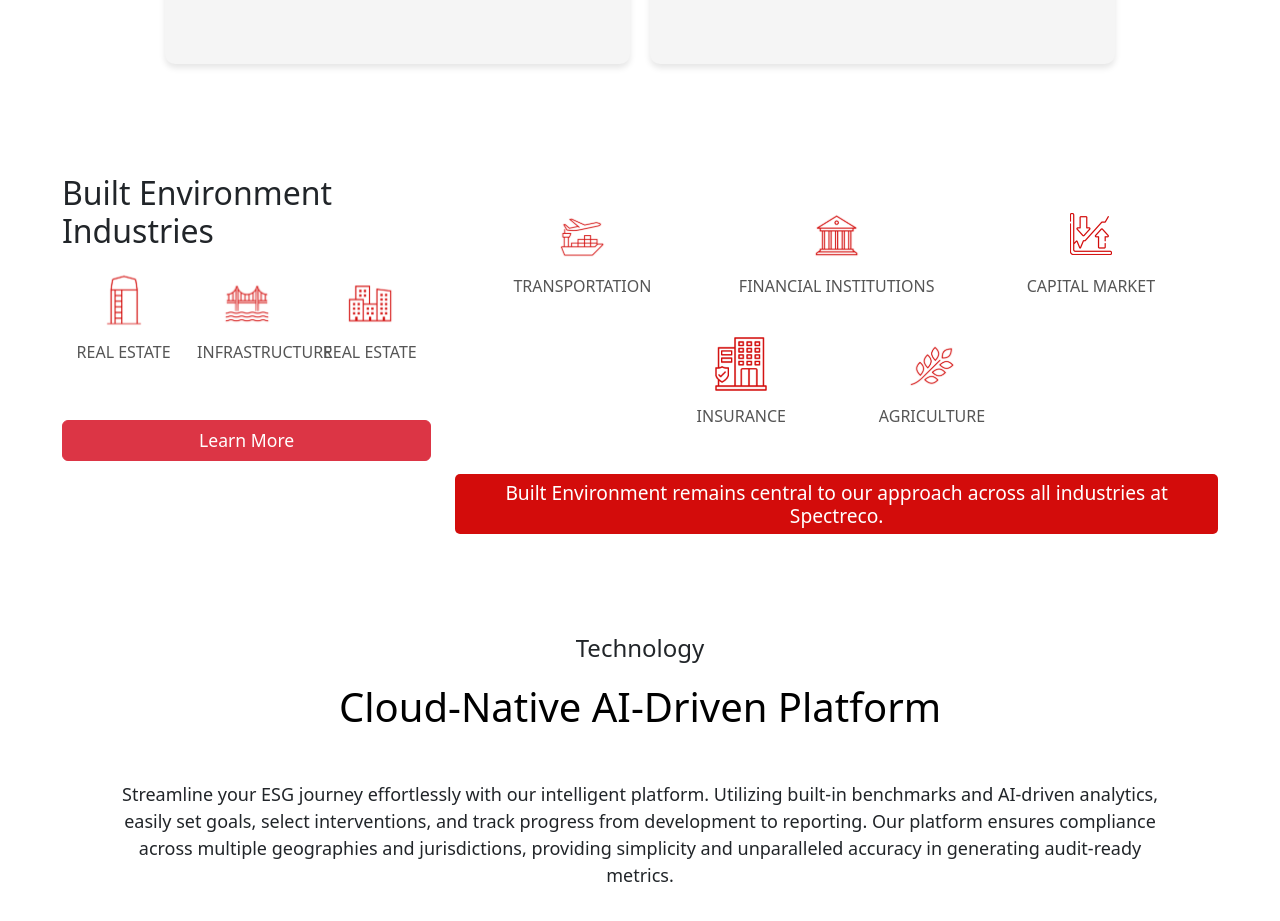
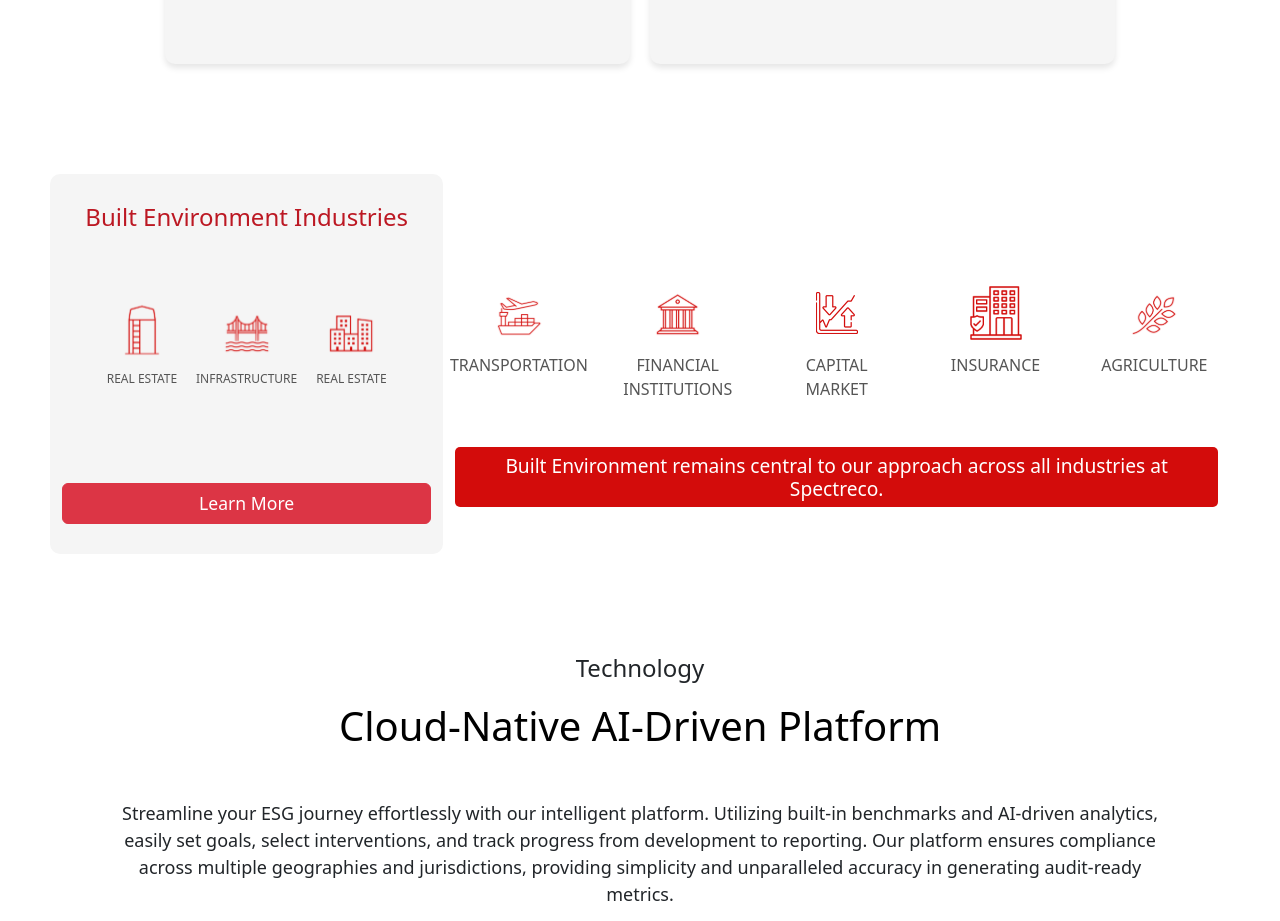
Before and after one commit to Muzzamil-02/SpectrecoWebsiteNext, a Next.js app: page /home in a window 1280 px wide. Shown: the part 2660-3581 px from the top of the page. Built offline with nearby package versions, Linux system fonts and the light colour scheme.

Commit message:
IndustrySection updated

```diff
--- a/src/components/common/IndustrySection.js
+++ b/src/components/common/IndustrySection.js
@@ -4,21 +4,21 @@ import './Maincss.css';
 
 const IndustrySection = ({ isContainer = true, data }) => {
     return (
-        <Row className="industry-section">
-          <Col md={4} className="industries-left">
-            <h3>Built Environment Industries</h3>
+        <Row className="industry-section align-items-center justify-content-center" style={{height: "60vh"}}>
+          <Col md={4} className="industries-left grey-card" style={{height:"100%", display: "flex", flexDirection:"column", alignItems: "center", justifyContent: "space-around"}}>
+            <h4 style={{fontSize: "1.5rem", fontWeight: "400", color: "#bc1823"}}>Built Environment Industries</h4>
             <Row className="industries-icons">
               <Col xs={4} className="industry-icon">
                 <img src={data.left.hospitality.imgURL} alt={data.left.hospitality.alt} />
-                <p>REAL ESTATE</p>
+                <p style={{fontSize: "12px"}}>REAL ESTATE</p>
               </Col>
               <Col xs={4} className="industry-icon">
                 <img src={data.left.infrastructure.imgURL} alt={data.left.infrastructure.alt} />
-                <p>INFRASTRUCTURE</p>
+                <p style={{fontSize: "12px"}}>INFRASTRUCTURE</p>
               </Col>
               <Col xs={4} className="industry-icon">
                 <img src={data.left.realEstate.imgURL} alt={data.left.realEstate.alt} />
-                <p>REAL ESTATE</p>
+                <p style={{fontSize: "12px"}}>REAL ESTATE</p>
               </Col>
             </Row>
             <Button variant="danger" className="learn-more-btn">
@@ -27,31 +27,32 @@ const IndustrySection = ({ isContainer = true, data }) => {
           </Col>
 
           <Col md={8} className="industries-right">
+          <div style={{height: "2.0rem"}}></div>
+
             <Row className="industries-icons">
-              <Col xs={4} className="industry-icon">
+              <Col xs={2} className="industry-icon">
                 <img src={data.right.transportation.imgURL} alt={data.right.transportation.alt} />
                 <p>TRANSPORTATION</p>
               </Col>
-              <Col xs={4} className="industry-icon">
+              <Col xs={2} className="industry-icon">
                 <img src={data.right.financialInstitutions.imgURL} alt={data.right.financialInstitutions.alt} />
                 <p>FINANCIAL INSTITUTIONS</p>
               </Col>
-              <Col xs={4} className="industry-icon">
+              <Col xs={2} className="industry-icon">
                 <img src={data.right.capi.imgURL} alt={data.right.capi.alt} />
                 <p>CAPITAL MARKET</p>
               </Col>
-              </Row>
-<Row className='align-items-center justify-content-center'>
 
-              <Col xs={3} className="industry-icon">
+              <Col xs={2} className="industry-icon">
                 <img src={data.right.insuranceComapany.imgURL} alt={data.right.insuranceComapany.alt} />
                 <p>INSURANCE</p>
               </Col>
-              <Col xs={3} className="industry-icon">
+              <Col xs={2} className="industry-icon">
                 <img src={data.right.agriculture.imgURL} alt={data.right.agriculture.alt} />
                 <p>AGRICULTURE</p>
               </Col>
               </Row>
+
             <div className="description2">
               <h5>
                 Built Environment remains central to our approach across all industries at Spectreco.
--- a/src/components/common/Maincss.css
+++ b/src/components/common/Maincss.css
@@ -133,6 +133,7 @@
 
 .industries-left, .industries-right {
   display: flex;
+  border-radius: 10px;
   flex-direction: column;
   justify-content: flex-start;
 }
@@ -145,12 +146,15 @@ h3 {
 
 .industries-icons {
   display: flex;
+
   justify-content: space-between;
-  margin-bottom: 20px;
 }
 
 .industry-icon {
   text-align: center;
+  display: flex;
+  flex-direction: column;
+  align-items: center;
 }
 
 .industry-icon img {
@@ -191,6 +195,11 @@ h3 {
 /* .service-cards {
   padding: 50px 0;
 } */
+
+.grey-card{
+  background-color: #f5f5f5;
+
+}
 
 .service-card {
   background-color: #f5f5f5;
```
